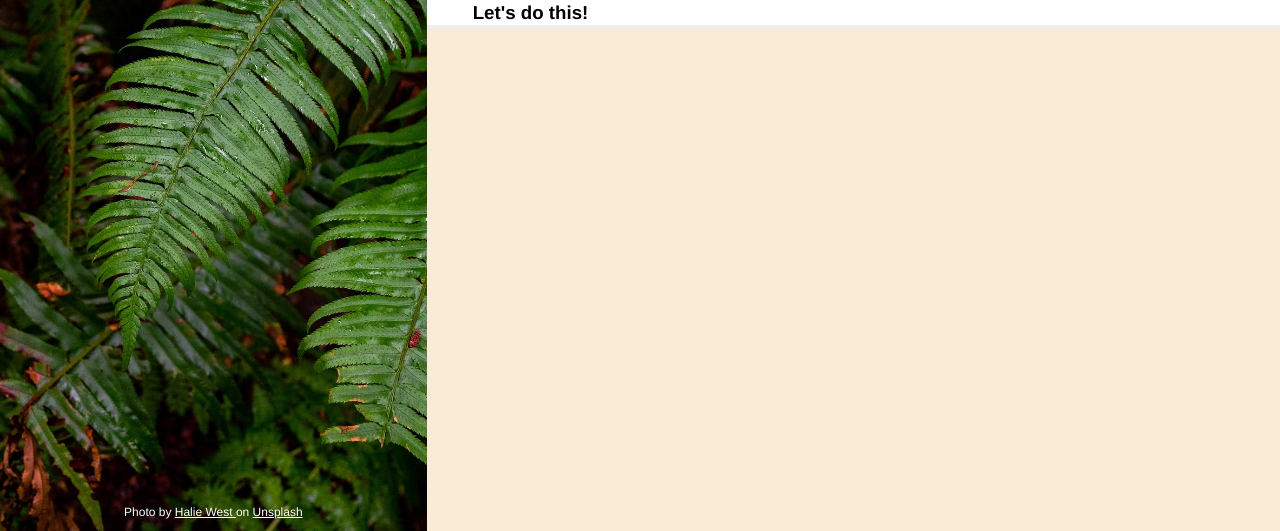
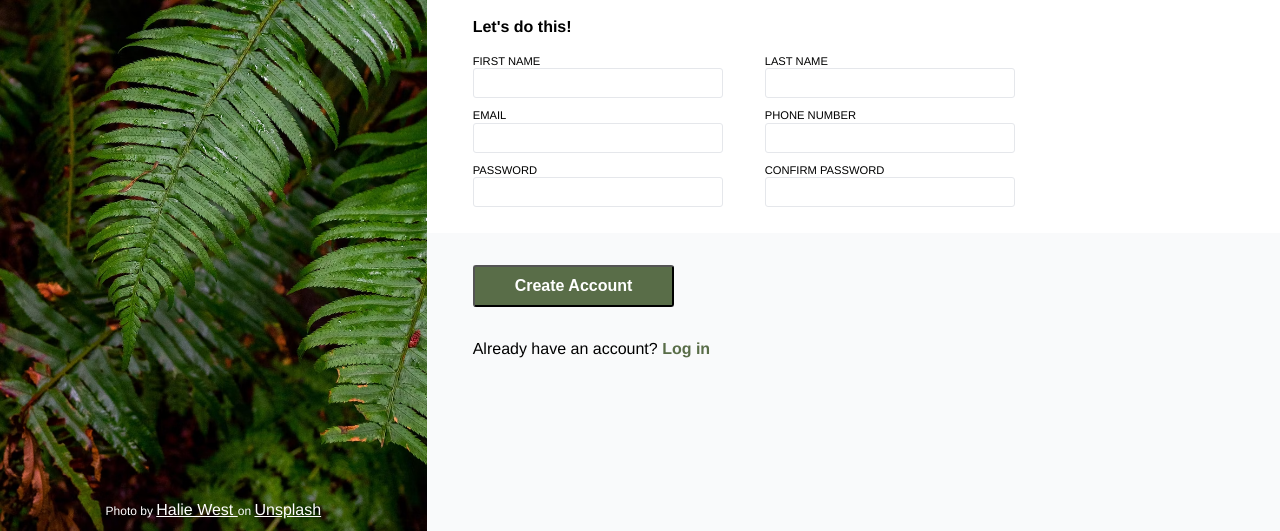
Before and after one commit to filipryznar/sign-up_form, a plain HTML site: page index.html in a window 1280 px wide. Shown: the part 269-800 px from the top of the page. Drawn offline with Linux system fonts and the light colour scheme; files whose address does not match are found by name.

Commit message:
add imput styling for different states

```diff
--- a/index.html
+++ b/index.html
@@ -28,12 +28,83 @@
           <div class="second-line">Sing up <i>know</i> you want to.</div>
           <div class="second-par">You <i>know</i> you want to.</div>
         </div>
-        <form action="">
+
+        <div class="form-row">
           <h3>Let's do this!</h3>
-        </form>
-        <button></button>
-        <div class="log-in"></div>
+
+          <form action="" class="log-in_form">
+            <div class="input-row">
+              <div class="form-input">
+                <label for="name">FIRST NAME</label>
+                <input
+                  type="text"
+                  id="name"
+                  value=""
+                  pattern="^[^0-9]+$"
+                  size="30"
+                  maxlength="245"
+                  required
+                />
+              </div>
+
+              <div class="form-input">
+                <label for="surname">LAST NAME</label>
+                <input
+                  type="text"
+                  id="surname"
+                  value=""
+                  pattern="^[^0-9]+$"
+                  size="30"
+                  maxlength="245"
+                  required
+                />
+              </div>
+            </div>
+
+            <div class="input-row">
+              <div class="form-input">
+                <label for="email">EMAIL</label>
+                <input
+                  type="email"
+                  id="email"
+                  value=""
+                  size="30"
+                  maxlength="245"
+                  required
+                />
+              </div>
+
+              <div class="form-input">
+                <label for="phone">PHONE NUMBER</label>
+                <input
+                  type="tel"
+                  id="phone"
+                  value=""
+                  size="30"
+                  maxlength="245"
+                  required
+                />
+              </div>
+            </div>
+
+            <div class="input-row">
+              <div class="form-input">
+                <label for="pass">PASSWORD</label>
+                <input type="password" id="pass" />
+              </div>
+
+              <div class="form-input">
+                <label for="pass2">CONFIRM PASSWORD</label>
+                <input type="password" id="pass2" />
+              </div>
+            </div>
+          </form>
+        </div>
+
+        <div class="create-btn"><button>Create Account</button></div>
+        <div class="log-in">Already have an account? <a href="">Log in</a></div>
       </div>
     </div>
+    <script src="script.js"></script>
   </body>
 </html>
--- /dev/null
+++ b/script.js
@@ -0,0 +1,7 @@
+// Capitalize the labels using JavaScript
+const labels = document.querySelectorAll("label");
+
+labels.forEach((label) => {
+  const labelText = label.textContent;
+  label.textContent = labelText.charAt(0).toUpperCase() + labelText.slice(1);
+});
--- a/style.css
+++ b/style.css
@@ -2,6 +2,7 @@
   margin: 0;
   padding: 0;
   box-sizing: border-box;
+  font-size: 16px;
 }
 .main_container {
   display: flex;
@@ -25,7 +26,7 @@
   flex: 2;
   display: flex;
   flex-direction: column;
-  background-color: antiquewhite;
+  background-color: #f9fafb;
 }
 
 @font-face {
@@ -71,13 +72,102 @@
   -border: 1px solid #ff0000;
   background-color: #f9fafb;
   padding: 100px 0 0 46px;
-  font-weight: 500;
+  font-weight: 600;
+  font-size: 18px;
 }
 .second-par {
   margin-top: 16px;
 }
-form {
+.form-row {
   padding-left: 46px;
-  padding-top: 16px;
+  padding-top: 32px;
   background-color: #ffffff;
 }
+form {
+  padding: 16px 0 16px;
+}
+
+.create-btn {
+  padding-left: 46px;
+  padding-top: 32px;
+}
+
+button {
+  background-color: #596d48;
+  color: white;
+  -width: 150px;
+  font-size: 16px;
+  font-weight: bold;
+  border-radius: 3px;
+  padding: 10px 40px;
+}
+
+.log-in {
+  padding-left: 46px;
+  padding-top: 32px;
+  font-size: 16px;
+}
+.log-in a {
+  color: #596d48;
+  font-weight: 400;
+  font-weight: bold;
+  text-decoration: none;
+}
+
+div label {
+  text-transform: capitalize;
+}
+
+.log-in_form {
+  display: flex;
+  flex-direction: column;
+  justify-content: space-between;
+}
+
+.input-row {
+  flex: 1;
+  display: flex;
+  flex-wrap: wrap;
+  justify-content: flex-start;
+  gap: 32px;
+  margin-bottom: 10px;
+}
+
+.form-input {
+  flex: 0 0 calc(50% - 10px); /* Two inputs per row with spacing in between */
+  margin-right: 10px;
+  display: flex;
+  flex-direction: column; /* Display label above input */
+  max-width: 250px;
+}
+
+label {
+  margin-bottom: 0; /* Add spacing between label and input */
+  font-size: 0.7rem;
+  font-weight: 400;
+}
+
+input {
+  width: 250px; /* Make all inputs the same width */
+  padding: 5px; /* Add some padding for spacing */
+  border: 1px solid #e5e7eb;
+  border-radius: 3px;
+  outline: none;
+}
+
+/* Media query for smaller screens */
+@media (max-width: 768px) {
+  .input-row {
+    flex-direction: column; /* One input per row on small screens */
+  }
+
+  .form-input {
+    flex: 0 0 100%; /* One input per row on small screens */
+    margin-right: 0;
+  }
+}
+
+input:focus {
+  border-color: rgb(27, 117, 242);
+  box-shadow: 0 0 5px rgba(7, 8, 8, 0.7);
+}
```
